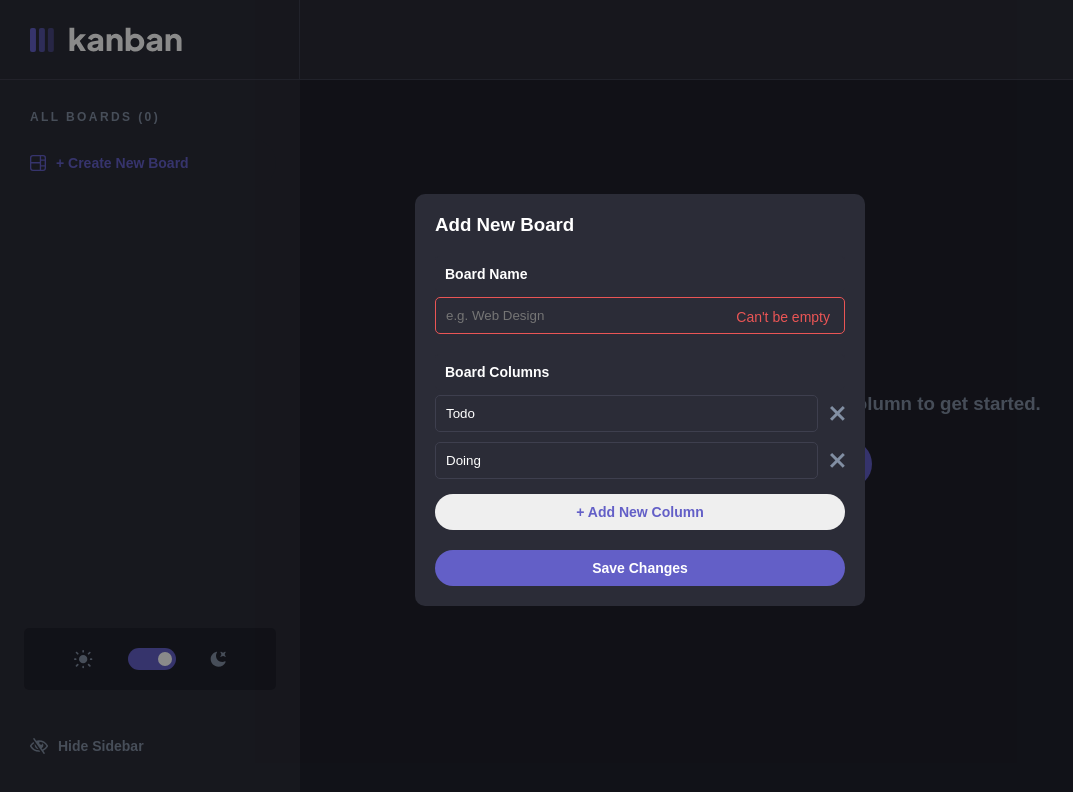
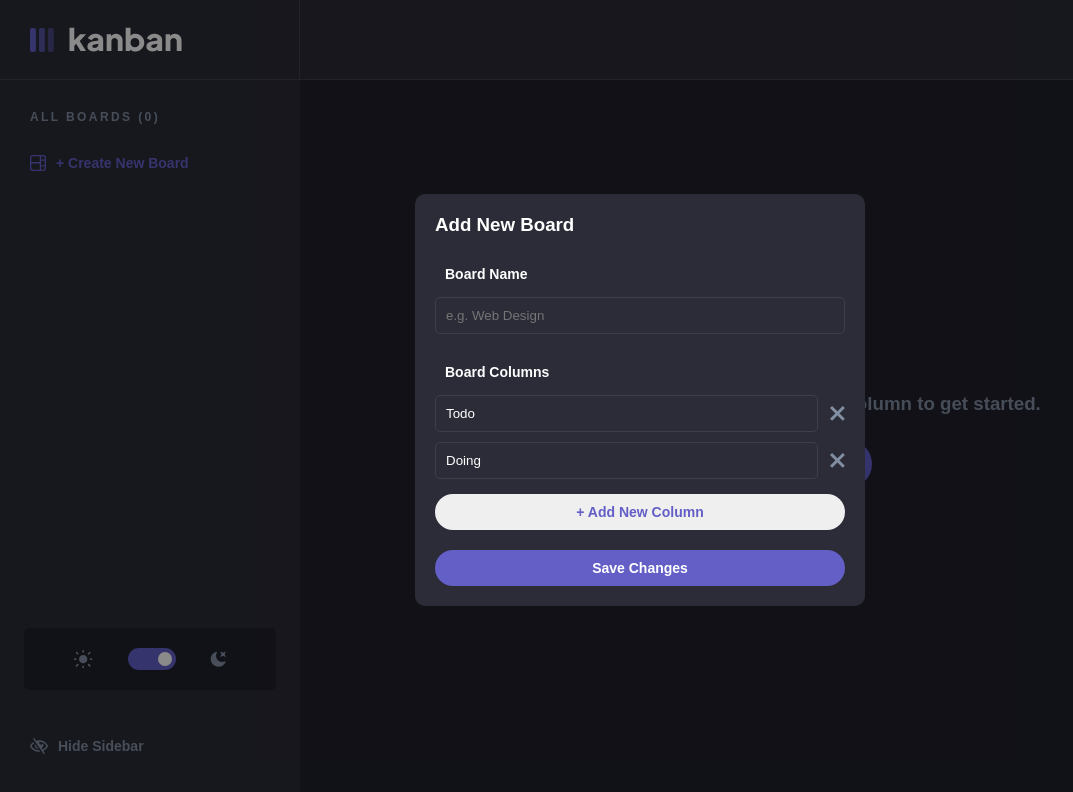
Before and after one commit to envincebal/kaban-task-manager, a React (Create React App) app: page / in a window 1280 px wide. Both pictures are taken after a click on the button "+ Create New Board". Shown: the top 792 px of the page, without its empty margins (0-1073 px from the left). Built offline with nearby package versions, Linux system fonts and the light colour scheme.

Commit message:
Fixed error handling bug.

```diff
--- a/src/components/EditBoardModal/EditBoardModal.jsx
+++ b/src/components/EditBoardModal/EditBoardModal.jsx
@@ -13,6 +13,7 @@ const EditBoardModal = () => {
   const [columns,
     setColumns] = useState([...activeBoard.columns]);
   const [emptyInputs, setEmptyInputs] = useState(true);
+  const [error, setError] = useState(false);
 
   const nameChangeHandler = (e) => {
     setBoardName(e.target.value)
@@ -56,12 +57,12 @@ const EditBoardModal = () => {
           <input
             value={boardName}
             onChange={nameChangeHandler}
-            className={`${!boardName && "error-border"} edit-task-title`}
+            className={`${(!boardName && error) && "error-border"} edit-task-title`}
             type="text"
             maxLength={25}
             name="edit board name"
             placeholder="e.g. Web Design"/>
-          {!boardName && <div className="name-error">Can't be empty</div>}
+          {(!boardName && error) && <div className="name-error">Can't be empty</div>}
         </div>
         <div className="edit-board-columns-div">
           <label>Board Columns</label>
@@ -69,7 +70,7 @@ const EditBoardModal = () => {
             <div className="edit-columns-item-div" key={index}>
               <input
               onChange={e => columnsChangeHandler(index, e)}
-                className={`${!column.board && "error-border"} edit-column-input`}
+                className={`${(!column.board && error) && "error-border"} edit-column-input`}
                 type="text"
                 name="board"
                 maxLength={20}
@@ -78,7 +79,7 @@ const EditBoardModal = () => {
               <svg onClick={() => deleteColumn(index)} key={index} width="15" height="15" xmlns="http://www.w3.org/2000/svg">
                 <g fill="#828FA3" fillRule="evenodd"><path d="m12.728 0 2.122 2.122L2.122 14.85 0 12.728z"/><path d="M0 2.122 2.122 0 14.85 12.728l-2.122 2.122z"/></g>
               </svg>
-              {!column.board && <div className="columns-error">Can't be empty</div>}
+              {(!column.board && error) && <div className="columns-error">Can't be empty</div>}
             </div>
           ))}
         </div>
@@ -90,8 +91,11 @@ const EditBoardModal = () => {
         <Button
           onClick={() => {
             if(boardName && emptyInputs){
+              setError(false);
               dispatch(hideModal())
               dispatch(editBoard({boardName,columns}));
+            }else{
+              setError(true);
             }
           }}
           text={"Save Changes"}
--- a/src/components/EditTaskModal/EditTaskModal.jsx
+++ b/src/components/EditTaskModal/EditTaskModal.jsx
@@ -17,6 +17,7 @@ const EditTaskModal = () => {
   const [statusToggle, setStatusToggle] = useState(false);
   const [option, setOption] = useState(activeColumn.board);
   const [emptyInputs, setEmptyInputs] = useState(true);
+  const [error, setError] = useState(false);
 
   const titleHandler = e => {
     setTitle(e.target.value);
@@ -74,9 +75,9 @@ const EditTaskModal = () => {
             maxLength={60}
             name="edit-task-title"
             value={title}
-            className={`${!title && "error-border"} edit-task-title`}
+            className={`${(!title && error) && "error-border"} edit-task-title`}
             placeholder="e.g. Web Design"/>
-            {!title && <div className="title-error">Can't be empty</div>}
+            {(!title && error) && <div className="title-error">Can't be empty</div>}
         </div>
         <div className="edit-description-div">
           <label htmlFor="edit-description">Description</label>
@@ -96,7 +97,7 @@ const EditTaskModal = () => {
               <div className="edit-subtasks-item-div" key={index} >
                 <input
                 onChange={(e) => subTasksChangeHandler(index, e)}
-                  className={`${!item.task && "error-border"} edit-subtasks-input`}
+                  className={`${(!item.task && error) && "error-border"} edit-subtasks-input`}
                   type="text"
                   maxLength={30}
                   value={item.task}
@@ -106,14 +107,13 @@ const EditTaskModal = () => {
                   deleteSubTask(index, item.id)}} width="15" height="15" xmlns="http://www.w3.org/2000/svg">
                   <g fill="#828FA3" fillRule="evenodd"><path d="m12.728 0 2.122 2.122L2.122 14.85 0 12.728z"/><path d="M0 2.122 2.122 0 14.85 12.728l-2.122 2.122z"/></g>
                 </svg>
-                {!item.task && <div className="subtask-error">Can't be empty</div>}
+                {(!item.task && error) && <div className="subtask-error">Can't be empty</div>}
               </div>
             ))
           }
         </div>
         <Button onClick={() => addSubTask()} text={"+ Add New Subtask"} className={"add-column-subtask"}/>
         <div className="edit-status-div">
-
           <button onClick={() => setStatusToggle(!statusToggle)} className="edit-status"><span>{option}</span> <svg width="10" height="7" xmlns="http://www.w3.org/2000/svg"><path stroke="#635FC7" strokeWidth="2" fill="none" d="m1 1 4 4 4-4"/></svg></button>
             {
               statusToggle &&(
@@ -134,6 +134,7 @@ const EditTaskModal = () => {
 
         <Button onClick={() => {
           if(emptyInputs && title){
+            setError(false);
             dispatch(editTask({
               title,
               description,
@@ -142,6 +143,8 @@ const EditTaskModal = () => {
             }))
             dispatch(moveTask(status))
             dispatch(hideModal());
+          }else{
+            setError(true);
           }
 
         }} text={"Save Changes"} className={"create-save-changes"}/>
--- a/src/components/NewBoardModal/NewBoardModal.jsx
+++ b/src/components/NewBoardModal/NewBoardModal.jsx
@@ -26,6 +26,7 @@ const NewBoardModal = () => {
   ]);
   const [emptyInputs,
     setEmptyInputs] = useState(true);
+  const [error, setError] = useState(false);
 
   const nameChangeHandler = (e) => {
     setBoardName(e.target.value)
@@ -68,13 +69,13 @@ const NewBoardModal = () => {
         <div className="board-name-div">
           <label htmlFor="board name">Board Name</label>
           <input
-            className={`${ !boardName && "error-border"} board-name`}
+            className={`${(!boardName && error) && "error-border"} board-name`}
             type="text"
             maxLength={25}
             value={boardName}
             onChange={nameChangeHandler}
             name="board name"
-            placeholder="e.g. Web Design"/> {!boardName && <div className="name-error">Can't be empty</div>
+            placeholder="e.g. Web Design"/> {(!boardName && error) && <div className="name-error">Can't be empty</div>
         } </div>
         <div className="board-columns-div">
           <label>Board Columns</label > {
@@ -82,7 +83,7 @@ const NewBoardModal = () => {
             <div className="columns-item-div" key={index}>
               <input
                 onChange={e => columnsChangeHandler(index, e)}
-                className={`${ !column.board && "error-border"} column-input`}
+                className={`${(!column.board && error) && "error-border"} column-input`}
                 type="text"
                 name="board"
                 maxLength={20}
@@ -96,7 +97,7 @@ const NewBoardModal = () => {
                 xmlns="http://www.w3.org/2000/svg">
                 <g fill="#828FA3" fillRule="evenodd"><path d="m12.728 0 2.122 2.122L2.122 14.85 0 12.728z"/><path d="M0 2.122 2.122 0 14.85 12.728l-2.122 2.122z"/></g>
               </svg>
-              {!column.board && <div className="column-error">Can't be empty</div>}
+              {(!column.board && error) && <div className="column-error">Can't be empty</div>}
         </div>
         )) }
       </div>
@@ -107,8 +108,11 @@ const NewBoardModal = () => {
       <Button
         onClick={() => {
         if (boardName && emptyInputs) {
+          setError(false);
           dispatch(addBoard({id: uniqueID, name: boardName, columns}));
           dispatch(hideModal());
+        }else{
+          setError(true);
         }
       }}
         text={"Save Changes"}
--- a/src/components/NewColumnModal/NewColumnModal.jsx
+++ b/src/components/NewColumnModal/NewColumnModal.jsx
@@ -10,6 +10,7 @@ const NewColumnModal = () => {
   const dispatch = useDispatch();
   const [newColumn,
     setNewColumn] = useState("");
+    const [error, setError] = useState(false);
 
   const newColumnHandler = e => {
     setNewColumn(e.target.value);
@@ -26,15 +27,18 @@ const NewColumnModal = () => {
           type="text"
           name="name"
           maxLength={20}
-          className={`${!newColumn && "error-border"} name`}
+          className={`${(!newColumn && error) && "error-border"} name`}
           placeholder="e.g. Archived"/>
-          {!newColumn && <div className="name-error">Can't be empty</div>}
+          {(!newColumn && error) && <div className="name-error">Can't be empty</div>}
       </div>
       <Button
         onClick={() => {
           if(newColumn){
+            setError(false);
             dispatch(hideModal());
             dispatch(addColumn({id: uuid(), board: newColumn, tasks: []}));
+          }else{
+            setError(true);
           }
       }}
         text={"+ Add New Column"}
--- a/src/components/NewTaskModal/NewTaskModal.jsx
+++ b/src/components/NewTaskModal/NewTaskModal.jsx
@@ -17,6 +17,7 @@ const NewTaskModal = () => {
   const [statusToggle, setStatusToggle] = useState(false);
   const [option, setOption] = useState(activeBoard.columns[0].board);
   const [emptyInputs, setEmptyInputs] = useState(false);
+  const [error, setError] = useState(false);
 
   const titleChangeHandler = (e) => {
     setTitle(e.target.value)
@@ -63,9 +64,9 @@ const NewTaskModal = () => {
           maxLength={60}
           name="title"
           value={title}
-          className={`${!title && "error-border"} title`}
+          className={`${(!title && error) && "error-border"} title`}
           placeholder="e.g. Web Design"/>
-      {!title && <div className="title-error">Can't be empty</div>}
+      {(!title && error) && <div className="title-error">Can't be empty</div>}
       </div>
       <div className="description-div">
         <label>Description</label>
@@ -84,7 +85,7 @@ recharge the batteries a little."></textarea>
            <div className="subtasks-item-div" key={index}>
             <input
               onChange={(e) =>  subTasksChangeHandler(index, e)}
-              className={`${!item.task && "error-border"} subtasks-input`}
+              className={`${(!item.task && error) && "error-border"} subtasks-input`}
               type="text"
               name="task"
               maxLength={30}
@@ -93,7 +94,7 @@ recharge the batteries a little."></textarea>
             <svg onClick={() => deleteSubTask(index)} width="15" height="15" xmlns="http://www.w3.org/2000/svg">
               <g fill="#828FA3" fillRule="evenodd"><path d="m12.728 0 2.122 2.122L2.122 14.85 0 12.728z"/><path d="M0 2.122 2.122 0 14.85 12.728l-2.122 2.122z"/></g>
             </svg>
-            {!item.task && <div className="subtask-error">Can't be empty</div>}
+            {(!item.task && error) && <div className="subtask-error">Can't be empty</div>}
           </div>
         ))}
       </div>
@@ -123,6 +124,7 @@ recharge the batteries a little."></textarea>
       <Button
         onClick={() => {
           if(emptyInputs && title){
+          setError(false);
           dispatch(addTask({
             id: uuid(),
             title,
@@ -131,7 +133,10 @@ recharge the batteries a little."></textarea>
             subTasks,
             count: 0
           }))
-          dispatch(hideModal())}
+          dispatch(hideModal())
+        }else{
+          setError(true);
+        }
           }
        }
         text={"Create Task"}
```
